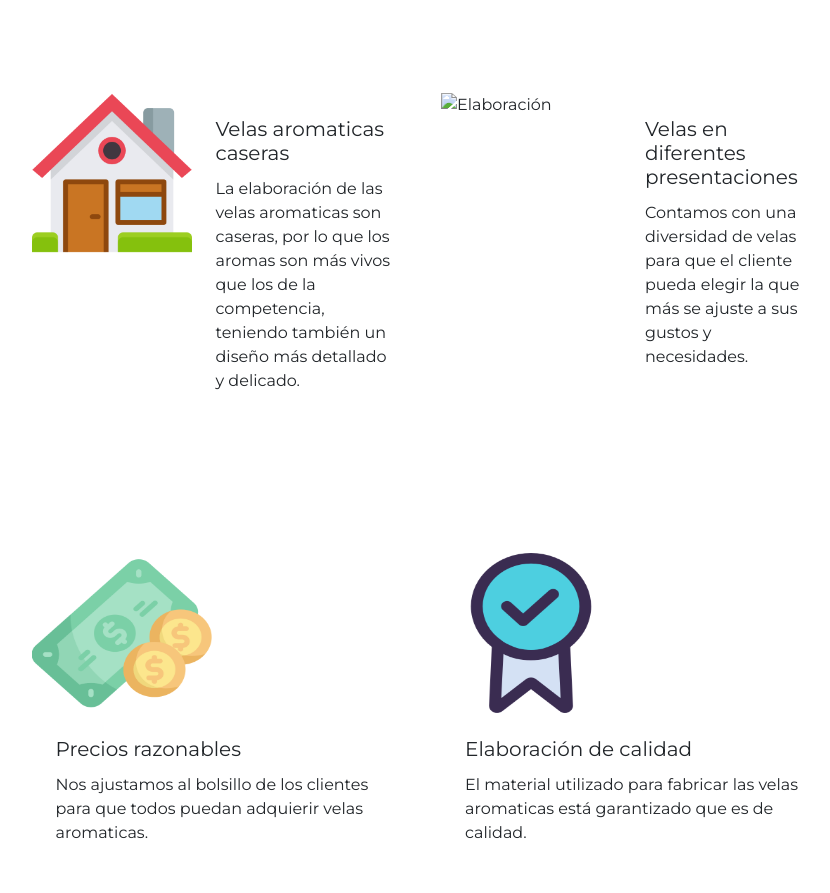
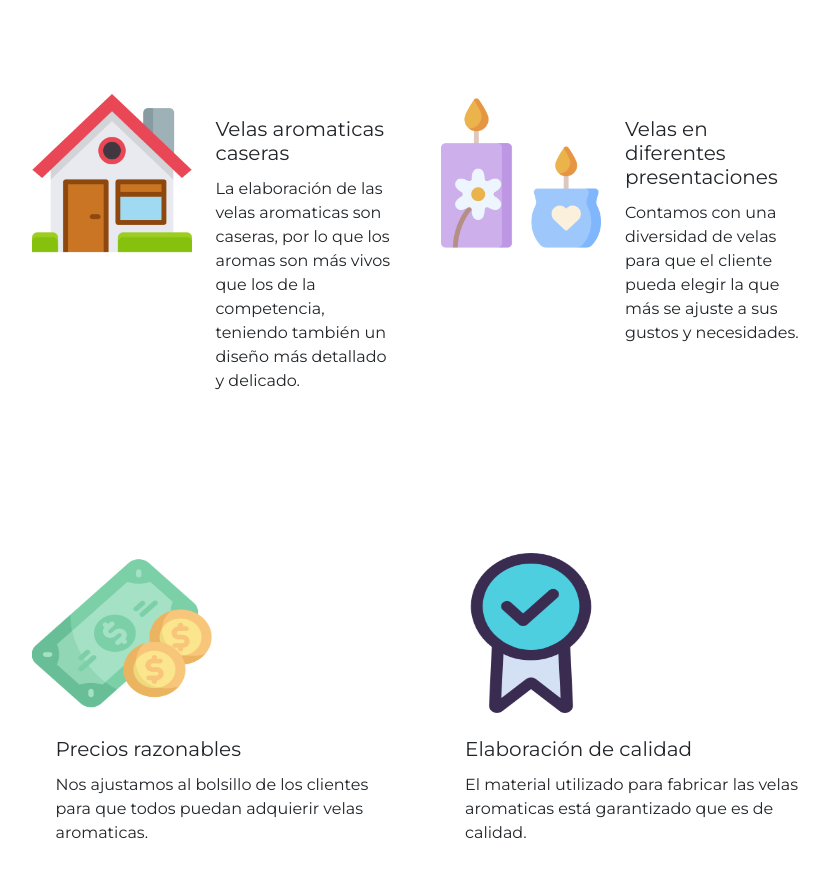
Before and after one commit to MedinaCat/Velaroma, a plain HTML site: page index.html in a window 1280 px wide. Shown: the part 1158-2051 px from the top of the page, without its empty margins (211-1041 px from the left). Drawn offline with nearby package versions, Linux system fonts and the light colour scheme; the site is published under a folder, as on GitHub Pages, so addresses that start at the root find nothing.

Commit message:
Cuarta versión 2.0

```diff
--- a/index.html
+++ b/index.html
@@ -112,7 +112,7 @@
         </div>
       </div>
       <div class="col-lg-6 col-md-12 col-sm-12 d-flex my-5 icono-wrap">
-        <img src="/Img/Velas diferentes presentaciones.png" alt="Elaboración"
+        <img src="./Img/Velas diferentes presentaciones.png" alt="Elaboración"
         width="180" height=160>
         <div>
         <h3 class="fs-5 mt-4 px-4 pb-1">Velas en diferentes presentaciones</h3>
```
